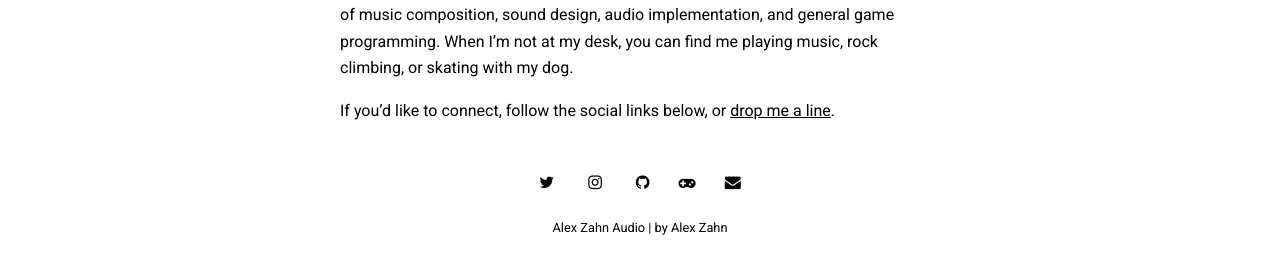
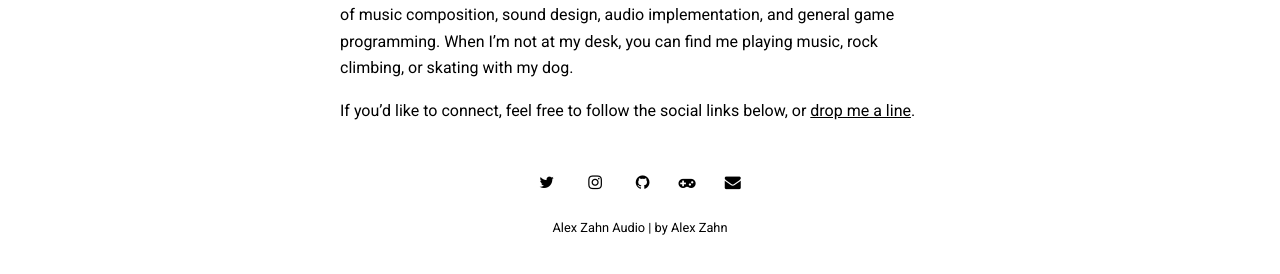
Before and after one commit to alexzahnaudio/alexzahnaudio.github.io, a Jekyll site: the page built from pages/about.md, in a window 1280 px wide. Shown: the part 298-572 px from the top of the page. Built offline with Jekyll 4.4.1, drawn with Linux system fonts in a browser that asks for light colours; nearby versions of some CDN libraries.

Commit message:
Update about.md

```diff
--- a/pages/about.md
+++ b/pages/about.md
@@ -6,4 +6,4 @@ permalink: /about
 
 Hi! I'm Alex. I’m an audio engineer with experience in audio production, software, and hardware, and a passion for sound, music, physics, and games. Since earning my bachelor's degree in electrical engineering at Cal Poly, San Luis Obispo, I have worked on a variety of projects, including digital/analog guitar pedals and amps, VST plugins, niche retro-revival instruments, pacemakers, and landscape lighting design software. I mix and master music, and contribute to game jam projects in the form of music composition, sound design, audio implementation, and general game programming. When I'm not at my desk, you can find me playing music, rock climbing, or skating with my dog.
 
-If you'd like to connect, follow the social links below, or [drop me a line](mailto:alex@alexzahnaudio.com).
+If you'd like to connect, feel free to follow the social links below, or [drop me a line](mailto:alex@alexzahnaudio.com).
```
